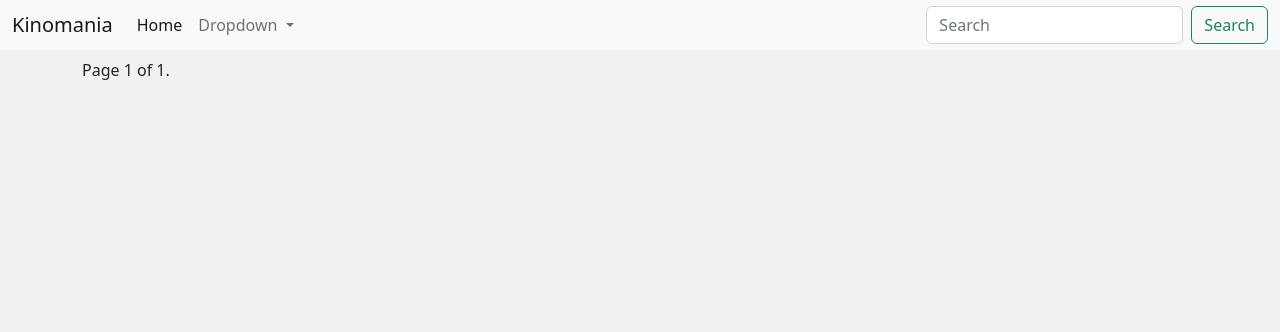
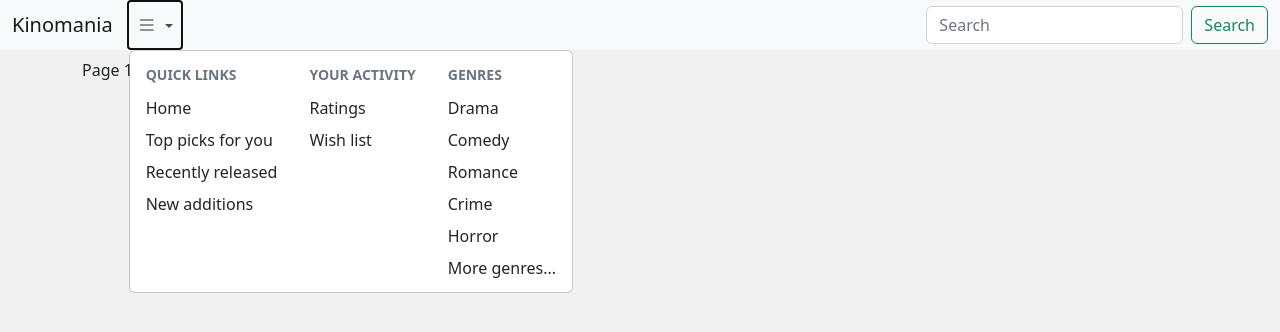
Before and after one commit to ivan-mitriakhin/kinomania, a Django app: page /movies/ in a window 1280 px wide, after a click that opens the changed part. Shown: the top 332 px of the page. Run offline with Django 5.2, Linux system fonts and the light colour scheme; data that the repository does not hold is empty.

Commit message:
genre list, movies by genre list, extra dropdown stuff

```diff
--- a/core/movies/templates/base.html
+++ b/core/movies/templates/base.html
@@ -17,18 +17,34 @@
           </button>
           <div class="collapse navbar-collapse" id="navbarSupportedContent">
             <ul class="navbar-nav me-auto mb-2 mb-lg-0">
-              <li class="nav-item">
-                <a class="nav-link active" aria-current="page" href="#">Home</a>
-              </li>
               <li class="nav-item dropdown">
                 <a class="nav-link dropdown-toggle" href="#" role="button" data-bs-toggle="dropdown" aria-expanded="false">
-                  Dropdown
+                  <i class="bi bi-list fs-5"></i>
                 </a>
                 <ul class="dropdown-menu">
-                  <li><a class="dropdown-item" href="#">Action</a></li>
-                  <li><a class="dropdown-item" href="#">Another action</a></li>
-                  <li><hr class="dropdown-divider"></li>
-                  <li><a class="dropdown-item" href="#">Something else here</a></li>
+                  <div class="d-flex">
+                    <li>
+                      <h6 class="dropdown-header fw-bold">QUICK LINKS</h6>
+                      <a class="dropdown-item" href="#">Home</a>
+                      <a class="dropdown-item" href="#">Top picks for you</a>
+                      <a class="dropdown-item" href={% url 'recent_releases' %}>Recently released</a>
+                      <a class="dropdown-item" href={% url 'recently_added' %}>New additions</a>
+                    </li>
+                    <li>
+                      <h6 class="dropdown-header fw-bold">YOUR ACTIVITY</h6>
+                      <a class="dropdown-item" href="#">Ratings</a>
+                      <a class="dropdown-item" href="#">Wish list</a>
+                    </li>
+                    <li>
+                      <h6 class="dropdown-header fw-bold">GENRES</h6>
+                      <a class="dropdown-item" href={% url 'movies_by_genre' genre="drama" %}>Drama</a>
+                      <a class="dropdown-item" href={% url 'movies_by_genre' genre="comedy" %}>Comedy</a>
+                      <a class="dropdown-item" href={% url 'movies_by_genre' genre="romance" %}>Romance</a>
+                      <a class="dropdown-item" href={% url 'movies_by_genre' genre="crime" %}>Crime</a>
+                      <a class="dropdown-item" href={% url 'movies_by_genre' genre="horror" %}>Horror</a>
+                      <a class="dropdown-item" href={% url 'genre_list' %}>More genres...</a>
+                    </li>
+                  </div>
                 </ul>
               </li>
             </ul>
--- a/core/movies/templates/movies/movie_detail.html
+++ b/core/movies/templates/movies/movie_detail.html
@@ -117,6 +117,7 @@
     <div class="col">
         <div class="card h-100 rounded-0 overflow-hidden" style="width: 148px;">
         <img
+            loading="lazy"
         {% if movie.poster_path %}
             src="https://image.tmdb.org/t/p/w185{{ movie.poster_path }}"
             srcset="https://image.tmdb.org/t/p/w500{{ movie.poster_path }} 2x"
@@ -128,7 +129,7 @@
         />
         <div class="position-absolute bottom-0 bg-white w-100">
             <div class="fs-6 m-2" style="line-height: 19px;">
-            <p class="mb-2"><a href={% url 'movie_detail' movie.id %} loading="lazy" class="text-decoration-none">{{ movie.title }}</a></p>
+            <p class="mb-2"><a href={% url 'movie_detail' movie.id %} class="text-decoration-none">{{ movie.title }}</a></p>
             <i class="bi bi-star-fill"> {{ movie.avg_ratings }}</i>
             </div>
         </div>
--- a/core/movies/templates/movies/movie_list.html
+++ b/core/movies/templates/movies/movie_list.html
@@ -2,11 +2,23 @@
 {% load static %}
 
 {% block content %}
+{% if browse %}
+<h2>Browsing by {{ browse }}</h2>
+{% endif %}
+{% if recent_releases %}
+<small class="text-muted">Movies released in last 3600 days</small>
+<h2>{{ recent_releases }}</h2>
+{% endif %}
+{% if recently_added %}
+<small class="text-muted">The movies most recently added to Kinomania</small>
+<h2>{{ necently_added }}</h2>
+{% endif %}
 <div class="row row-cols-auto g-3">
     {% for movie in page_obj %}
     <div class="col">
       <div class="card h-100 rounded-0 overflow-hidden" style="width: 148px;">
         <img
+            loading="lazy"
         {% if movie.poster_path %}
             src="https://image.tmdb.org/t/p/w185{{ movie.poster_path }}"
             srcset="https://image.tmdb.org/t/p/w500{{ movie.poster_path }} 2x"
@@ -19,7 +31,13 @@
         <div class="position-absolute bottom-0 bg-white w-100">
           <div class="fs-6 m-2" style="line-height: 19px;">
             <p class="mb-2"><a href={% url 'movie_detail' movie.id %} class="text-decoration-none">{{ movie.title }}</a></p>
-            <i class="bi bi-star-fill"> {{ movie.avg_ratings }}</i>
+            <i class="bi bi-star-fill fst-normal">
+                {% if movie.avg_ratings %}
+                {{ movie.avg_ratings }}
+                {% else %}
+                Not rated
+                {% endif %}
+            </i>
           </div>
         </div>
       </div>
--- a/core/movies/urls.py
+++ b/core/movies/urls.py
@@ -5,4 +5,8 @@ from movies import views
 urlpatterns = [
     path('', views.MovieListView.as_view(), name="movie_list"),
     path('<int:pk>', views.MovieDetailView.as_view(), name="movie_detail"),
+    path('explore/genres', views.GenreListView.as_view(), name="genre_list"),
+    path('explore/genres/<str:genre>', views.MoviesByGenreListView.as_view(), name="movies_by_genre"),
+    path('explore/recent-releases', views.RecentReleasesListView.as_view(), name="recent_releases"),
+    path('explore/recently-added', views.RecentlyAddedListView.as_view(), name="recently_added"),
 ]
--- a/core/movies/views.py
+++ b/core/movies/views.py
@@ -1,14 +1,64 @@
 from django.views import View
 from django.views.generic import ListView, DetailView
+from django.shortcuts import get_object_or_404
+from django.db.models import Count
 
-from movies.models import Movie
+from datetime import datetime, timedelta
+
+from movies.models import Movie, Genre
+
+LIST_PAGINATE_BY = 24
 
 class MovieListView(ListView):
     model = Movie
-    paginate_by = 24
+    paginate_by = LIST_PAGINATE_BY
     template_name = "movies/movie_list.html"
     ordering = ["id"]
 
 class MovieDetailView(DetailView):
     model = Movie
     template_name = "movies/movie_detail.html"
+
+class GenreListView(ListView):
+    template_name = "movies/genre_List.html"
+    context_object_name = 'genre_list'
+
+    def get_queryset(self):
+        return Genre.objects.annotate(count=Count('movie')).order_by('-count')
+
+class MoviesByGenreListView(ListView):
+    paginate_by = LIST_PAGINATE_BY
+    template_name = "movies/movie_list.html"
+
+    def get_queryset(self):
+        self.genre = get_object_or_404(Genre, name__iexact=self.kwargs["genre"])
+        return self.genre.movie_set.all()
+
+    def get_context_data(self, **kwargs):
+        context = super().get_context_data(**kwargs)
+        context["browse"] = self.kwargs["genre"]
+        return context
+
+class RecentReleasesListView(ListView):
+    paginate_by = LIST_PAGINATE_BY
+    template_name = "movies/movie_list.html"
+
+    def get_queryset(self):
+        return Movie.objects.filter(release_date__gte=datetime.now()-timedelta(days=3600)).order_by('-release_date')
+
+    def get_context_data(self, **kwargs):
+        context = super().get_context_data(**kwargs)
+        context["recent_releases"] = "Recent releases"
+        return context
+
+class RecentlyAddedListView(ListView):
+    paginate_by = LIST_PAGINATE_BY
+    template_name = "movies/movie_list.html"
+
+    def get_queryset(self):
+        return Movie.objects.order_by('-created_at')
+
+    def get_context_data(self, **kwargs):
+        context = super().get_context_data(**kwargs)
+        context["recently_added"] = "New additions"
+        return context
```
Also changed, not shown: core/movies/models.py (+4 -13 lines), core/movies/templates/movies/genre_list.html (added, +11 -0 lines).
